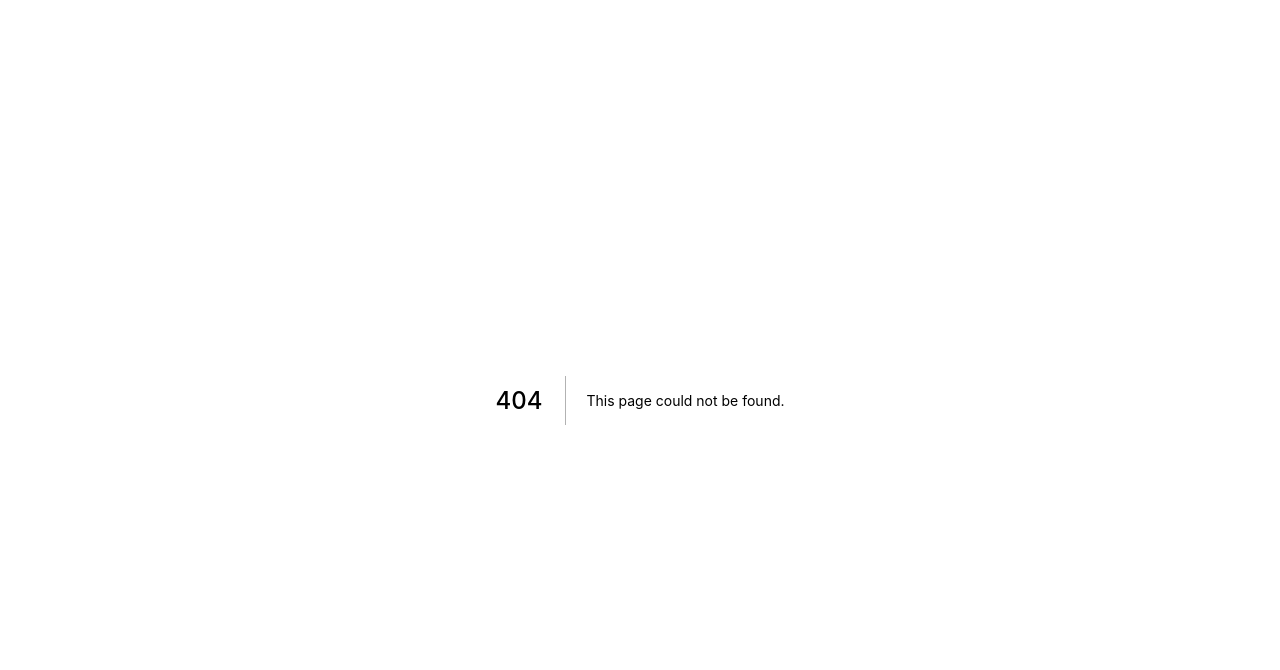
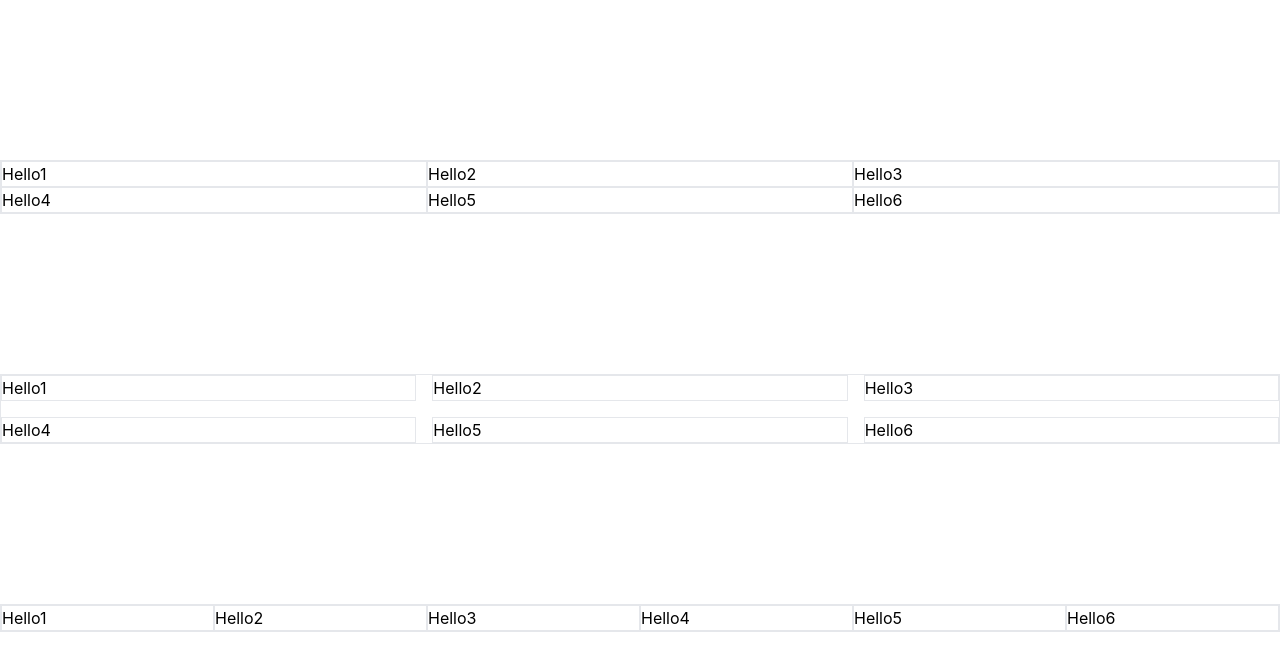
Before and after one commit to EICHAN1208/next-tailwindcss-sample, a Next.js app: page /grid in a window 1280 px wide. Before the commit this address had no page. Shown: the top 670 px of the page. Built offline with nearby package versions, Linux system fonts and the light colour scheme.

Commit message:
グリッドレイアウト

```diff
--- /dev/null
+++ b/pages/grid.js
@@ -0,0 +1,41 @@
+import Spacer from "./spacer";
+
+export default function Grid() {
+  return (
+    <>
+      <Spacer />
+
+      <div className="border grid grid-cols-3">
+        <div className="border">Hello1</div>
+        <div className="border">Hello2</div>
+        <div className="border">Hello3</div>
+        <div className="border">Hello4</div>
+        <div className="border">Hello5</div>
+        <div className="border">Hello6</div>
+      </div>
+
+      <Spacer />
+
+      {/* gapで要素間の幅を調整できる */}
+      <div className="border grid grid-cols-3 gap-4">
+        <div className="border">Hello1</div>
+        <div className="border">Hello2</div>
+        <div className="border">Hello3</div>
+        <div className="border">Hello4</div>
+        <div className="border">Hello5</div>
+        <div className="border">Hello6</div>
+      </div>
+
+      <Spacer />
+      {/* 中画面以上では横6つ表示、中画面より小さい場合は横3つで表示 */}
+      <div className="border grid grid-cols-3 md:grid-cols-6">
+        <div className="border">Hello1</div>
+        <div className="border">Hello2</div>
+        <div className="border">Hello3</div>
+        <div className="border">Hello4</div>
+        <div className="border">Hello5</div>
+        <div className="border">Hello6</div>
+      </div>
+    </>
+  );
+}
```
